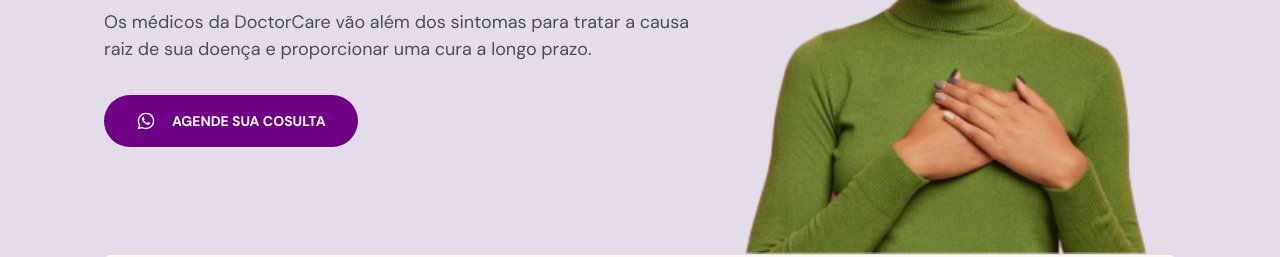
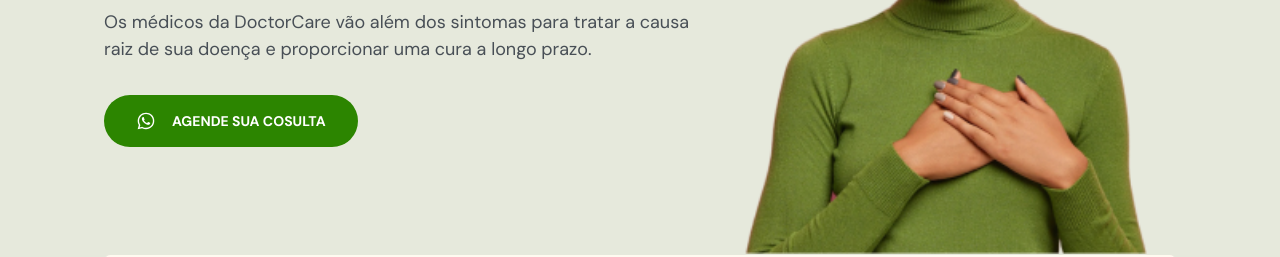
Before and after one commit to Magnun25/nlw-origin, a plain HTML site: page index.html in a window 1280 px wide. Shown: the part 366-623 px from the top of the page. Drawn offline with nearby package versions, Linux system fonts and the light colour scheme.

Commit message:
Update style.css

```diff
--- a/style.css
+++ b/style.css
@@ -8,7 +8,7 @@
 
 :root {
 
-  --hue: 290;
+  --hue: 100;
   --primary-color: hsl(var(--hue), 100%, 26%);
   --headline:hsl(210, 11%, 15%);
   --paragraph:hsl(210, 9%, 31%);
```
